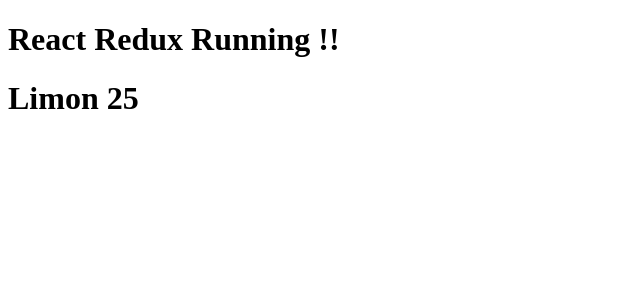
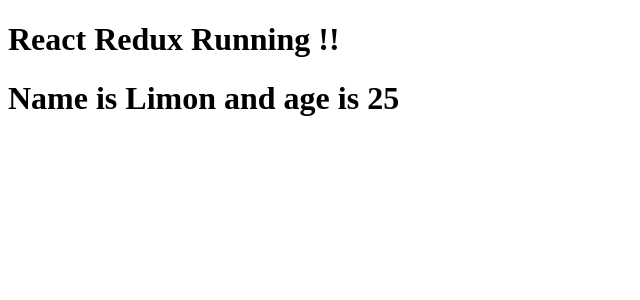
Before and after one commit to Limon714/react-redux, a React (Create React App) app: page / in a window 1280 px wide. Shown: the top 300 px of the page, without its empty margins (0-640 px from the left). Built offline with nearby package versions, Linux system fonts and the light colour scheme.

Commit message:
Update User.js

```diff
--- a/src/User.js
+++ b/src/User.js
@@ -4,7 +4,7 @@
    const {data} = props
   return (
       <div>
-          <h1>{data.name} {data.age}</h1>
+          <h1> Name is {data.name} and age is {data.age}</h1>
     </div>
   )
 }
```
